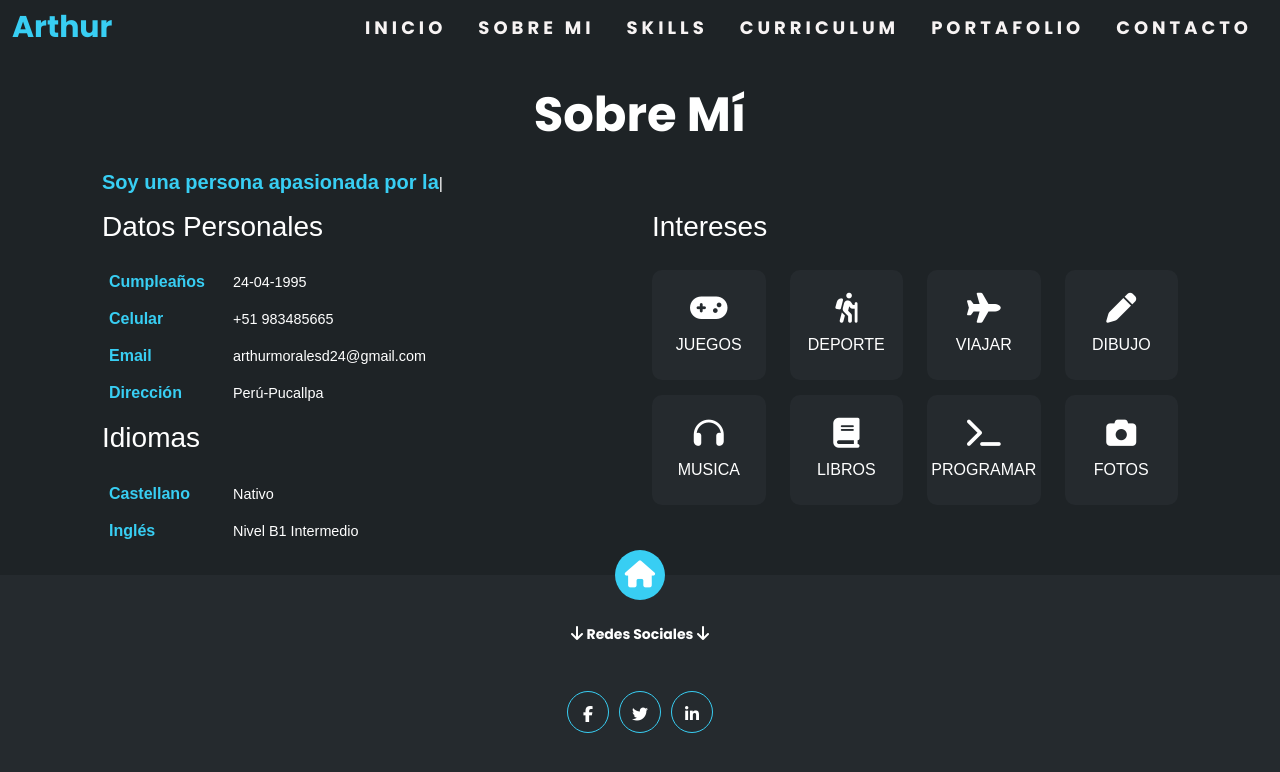
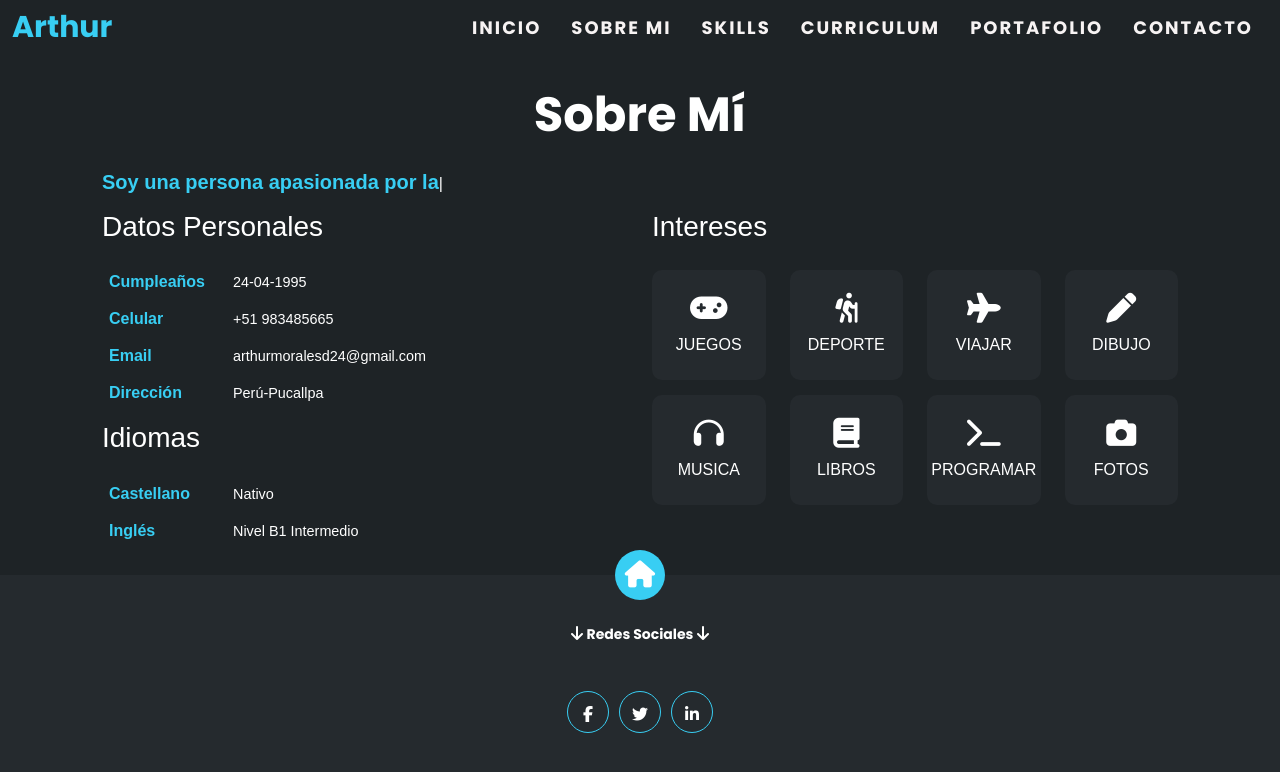
Before and after one commit to ArthurAM24/portafolioArthur, an Angular app: page /sobremi in a window 1280 px wide. Shown: the top 772 px of the page. Built offline with nearby package versions, Linux system fonts and the light colour scheme.

Commit message:
nav bar fix

```diff
--- a/src/app/components/header/header.component.html
+++ b/src/app/components/header/header.component.html
@@ -7,8 +7,7 @@
     </button>
     <div class="collapse navbar-collapse" id="navbarNavDropdown">
       <ul class="navbar-nav ms-auto mb-2 mb-lg-0">
-
-        <li class="nav-item">
+        <li class="nav-item" data-bs-toggle="collapse" data-bs-target=".navbar-collapse.show">
           <span id="span1"></span>
           <span id="span2"></span>
           <span id="span3"></span>
@@ -16,35 +15,35 @@
           <a class="nav-link" aria-current="page" href="#inicio" [routerLink]="['']">INICIO</a>
         </li>
 
-        <li class="nav-item">
+        <li class="nav-item" data-bs-toggle="collapse" data-bs-target=".navbar-collapse.show">
           <span id="span1"></span>
           <span id="span2"></span>
           <span id="span3"></span>
           <span id="span4"></span>
           <a class="nav-link" href="#sobremi" [routerLink]="['sobremi']">SOBRE MI</a>
         </li>
-        <li class="nav-item">
+        <li class="nav-item" data-bs-toggle="collapse" data-bs-target=".navbar-collapse.show">
           <span id="span1"></span>
           <span id="span2"></span>
           <span id="span3"></span>
           <span id="span4"></span>
           <a class="nav-link" href="#skills" [routerLink]="['skills']">SKILLS</a>
         </li>
-        <li class="nav-item">
+        <li class="nav-item" data-bs-toggle="collapse" data-bs-target=".navbar-collapse.show">
           <span id="span1"></span>
           <span id="span2"></span>
           <span id="span3"></span>
           <span id="span4"></span>
           <a class="nav-link" href="#curriculum" [routerLink]="['curriculum']">CURRICULUM</a>
         </li>
-        <li class="nav-item">
+        <li class="nav-item" data-bs-toggle="collapse" data-bs-target=".navbar-collapse.show">
           <span id="span1"></span>
           <span id="span2"></span>
           <span id="span3"></span>
           <span id="span4"></span>
           <a class="nav-link" href="#portfolio" [routerLink]="['portfolio']">PORTAFOLIO</a>
         </li>
-        <li class="nav-item">
+        <li class="nav-item" data-bs-toggle="collapse" data-bs-target=".navbar-collapse.show">
           <span id="span1"></span>
           <span id="span2"></span>
           <span id="span3"></span>
@@ -52,6 +51,7 @@
           <a class="nav-link" href="#contacto" [routerLink]="['contacto']">CONTACTO</a>
         </li>
       </ul>
+
     </div>
   </div>
 </nav>
--- a/src/app/components/header/header.component.scss
+++ b/src/app/components/header/header.component.scss
@@ -41,8 +41,8 @@
 .nav-item {
     position: relative;
     display: inline-block;
-    padding: 5px 3px;
-    letter-spacing: 4px;
+    padding: 2px 2px;
+    letter-spacing: 2px;
     overflow: hidden;
     transition: 0.2s;
 }
--- a/src/app/components/sobremi/sobremi.component.scss
+++ b/src/app/components/sobremi/sobremi.component.scss
@@ -89,9 +89,11 @@
 .sobremi .row .col-md-3 .interes:hover {
     background-color: #38cef3;
     box-shadow: 0 0 20px #38cef3;
+    transform: scale(0.9);
 }
 
 .sobremi .row .interes i {
     font-size: 30px;
     margin-bottom: 10px;
+    transition: all 0.3s ease;
 }
```
Also changed, not shown: 4 other files (tests, documents, lock files or other folders).
